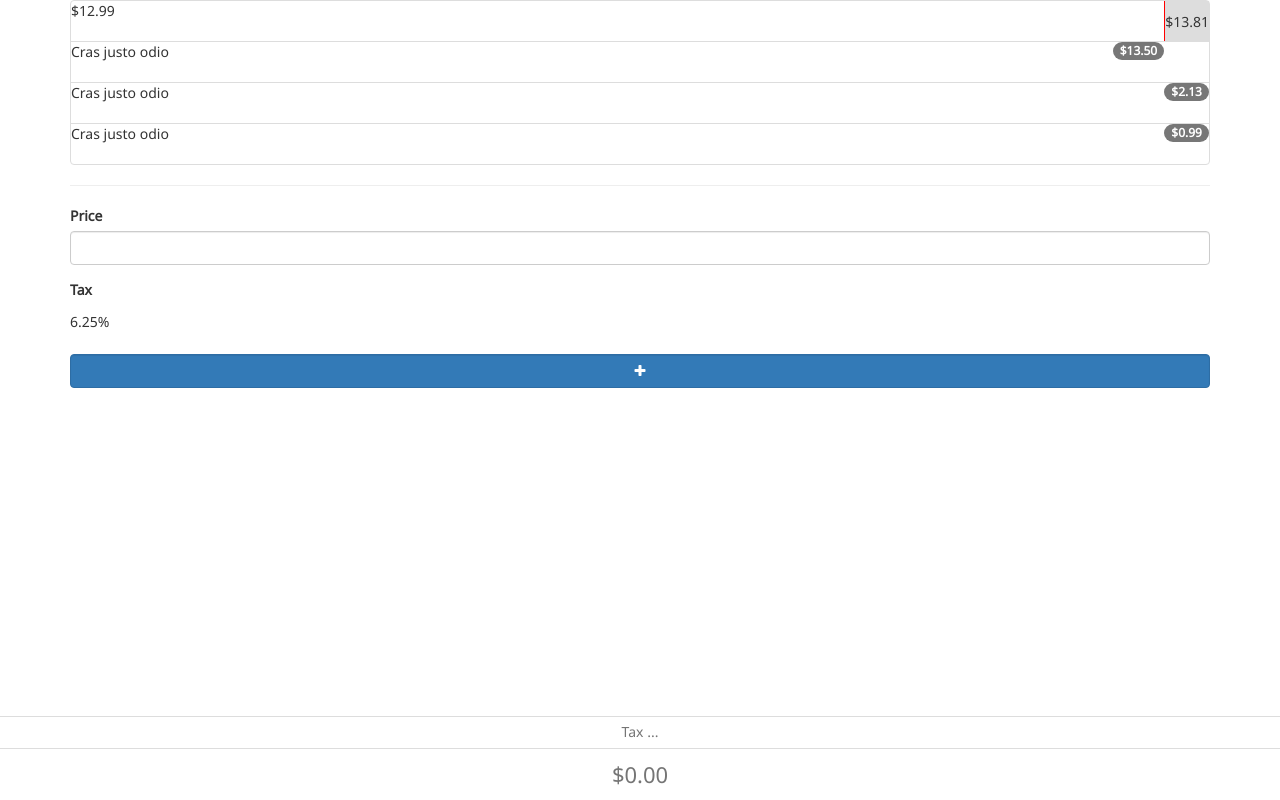
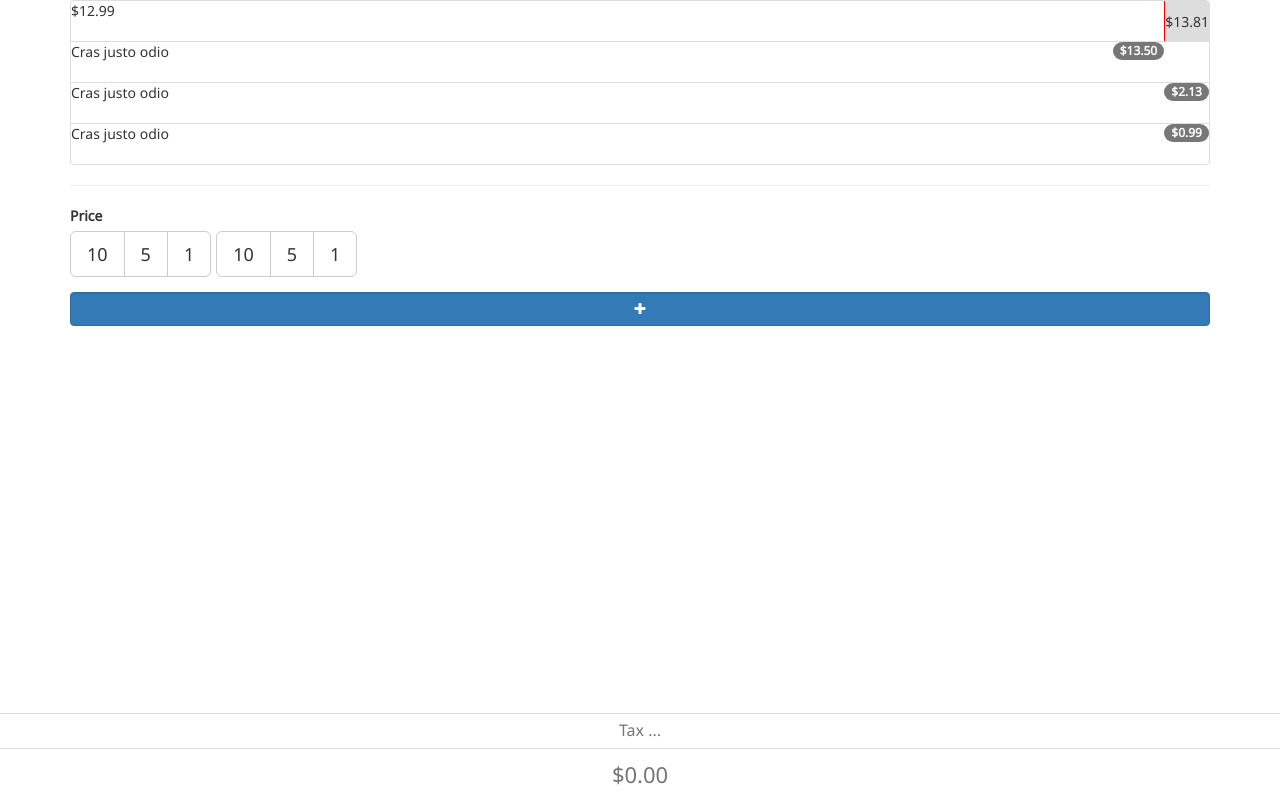
Before and after one commit to davemn/cart-cost, a plain HTML site: page index.html in a window 1280 px wide. Drawn offline with nearby package versions, Linux system fonts and the light colour scheme.

Commit message:
Sticky footer using custom semantic row, offset classes.

```diff
--- a/index.css
+++ b/index.css
@@ -8,42 +8,50 @@ body {
   background-color: transparent;
   font-family: 'Noto Sans', sans-serif;
   min-height: 100vh;
-  padding-bottom: 84px;
+}
+body.footer-rows-3 {
+  padding-bottom: 87px;
+}
+body.footer-rows-2 {
+  padding-bottom: 53px;
+}
+body.footer-rows-1 {
+  padding-bottom: 34px;
 }
 
-.fixed-bottom {
+.footer-row {
   position: fixed;
-  bottom: 53px;
   width: 100%;
+  bottom: 0;
   text-align: center;
   border-top: 1px solid #ddd;
+  margin: 0 auto;
+}
+
+.footer-row p {
+  margin: 0;
+  color: #757575;
+  font-size: 16px;
+  font-weight: normal;
+}
+
+.row-offset-2 {
+  bottom: 53px;
+}
+
+.row-1x {
   padding-top: 5px;
   padding-bottom: 5px;
 }
-
-.fixed-bottom > label {
-  margin: 0;
-  color: #757575;
-  font-weight: normal;
-}
-
-footer {
-  position: fixed;
-  bottom: 0;
-  width: 100%;
-  text-align: center;
-  border-top: 1px solid #ddd;
-  margin: 0 auto;
+.row-2x {
   padding-top: 10px;
   padding-bottom: 10px;
 }
+.row-2x p {
+  font-size: 22px;
+}
 
-footer > label {
-  margin: 0;
-  color: #757575;
-  font-size: 22px;
-  font-weight: normal;
-}
+/* ------------------------------- */
 
 .list-group-item {
   padding: 0;
--- a/index.html
+++ b/index.html
@@ -7,7 +7,7 @@
   <link rel="stylesheet" href="https://cdnjs.cloudflare.com/ajax/libs/font-awesome/4.6.3/css/font-awesome.min.css">
   <link rel="stylesheet" href="index.css">
 </head>
-<body><!-- ng-app="CartCost" -->
+<body class="footer-rows-3"><!-- ng-app="CartCost" -->
   <section><!-- ng-controller="InputCtl" -->
     <div class="container">
       <div class="row">
@@ -35,11 +35,18 @@
           <form>
             <div class="form-group">
               <label>Price</label>
-              <input class="form-control" type="number" />
-            </div>
-            <div class="form-group">
-              <label>Tax</label>
-              <p class="form-control-static">6.25%</p>
+              <div class="btn-toolbar" role="toolbar">
+                <div class="btn-group btn-group-lg" role="group">
+                  <button type="button" class="btn btn-default">10</button>
+                  <button type="button" class="btn btn-default">5</button>
+                  <button type="button" class="btn btn-default">1</button>
+                </div>
+                <div class="btn-group btn-group-lg" role="group">
+                  <button type="button" class="btn btn-default">10</button>
+                  <button type="button" class="btn btn-default">5</button>
+                  <button type="button" class="btn btn-default">1</button>
+                </div>
+              </div>
             </div>
             <button class="form-control btn btn-block btn-primary">
               <i class="fa fa-plus"></i>
@@ -53,11 +60,13 @@
        -->
     </div><!-- end container -->
   </section>
-  <section class="fixed-bottom">
-    <label>Tax ...</label>
-  </section>
   <footer>
-    <label>$0.00</label>
+    <div class="footer-row row-1x row-offset-2">
+      <p>Tax ...</p>
+    </div>
+    <div class="footer-row row-2x">
+      <p>$0.00</p>
+    </div>
   </footer>
   <!--
   <script src="https://cdnjs.cloudflare.com/ajax/libs/angular.js/1.5.3/angular.js"></script>
```
